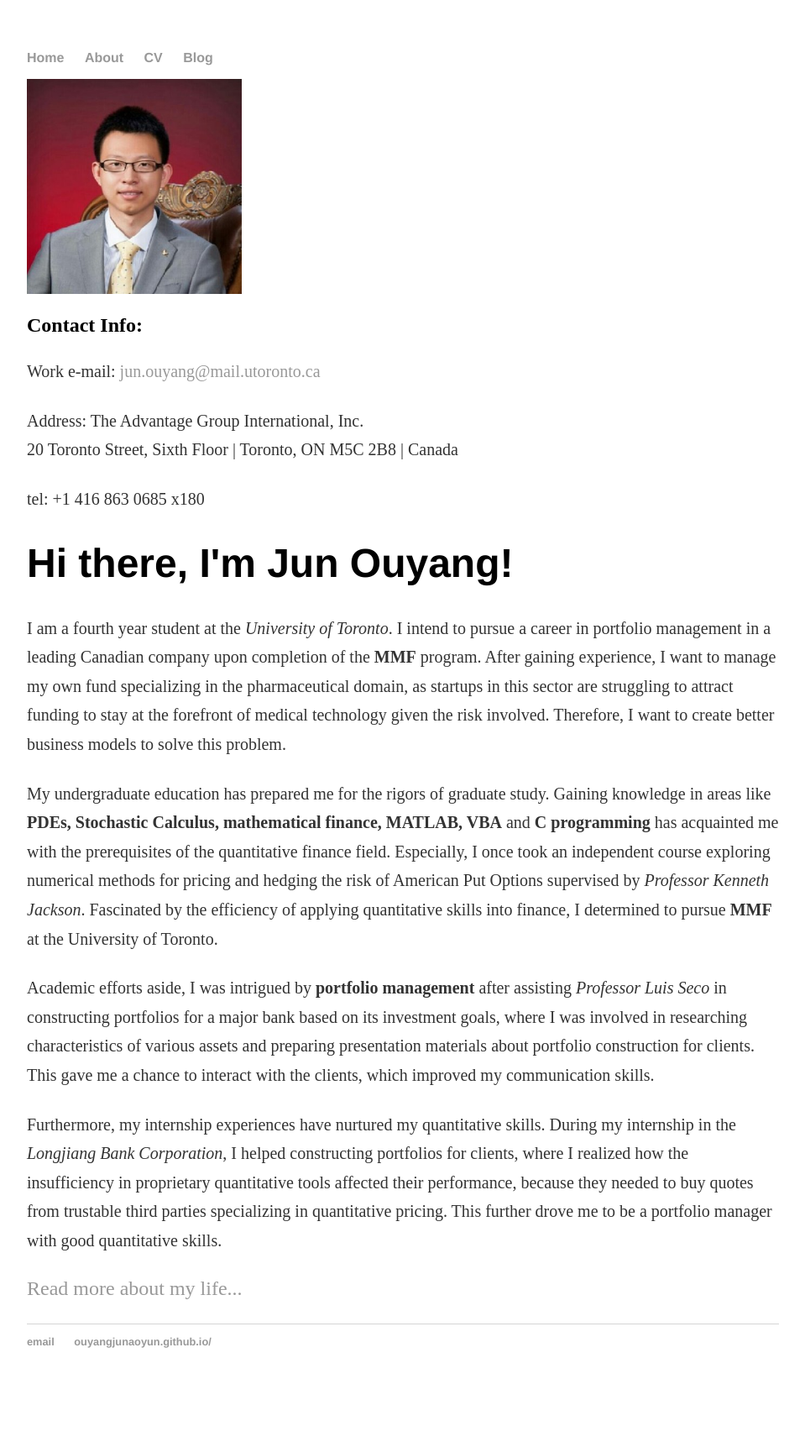
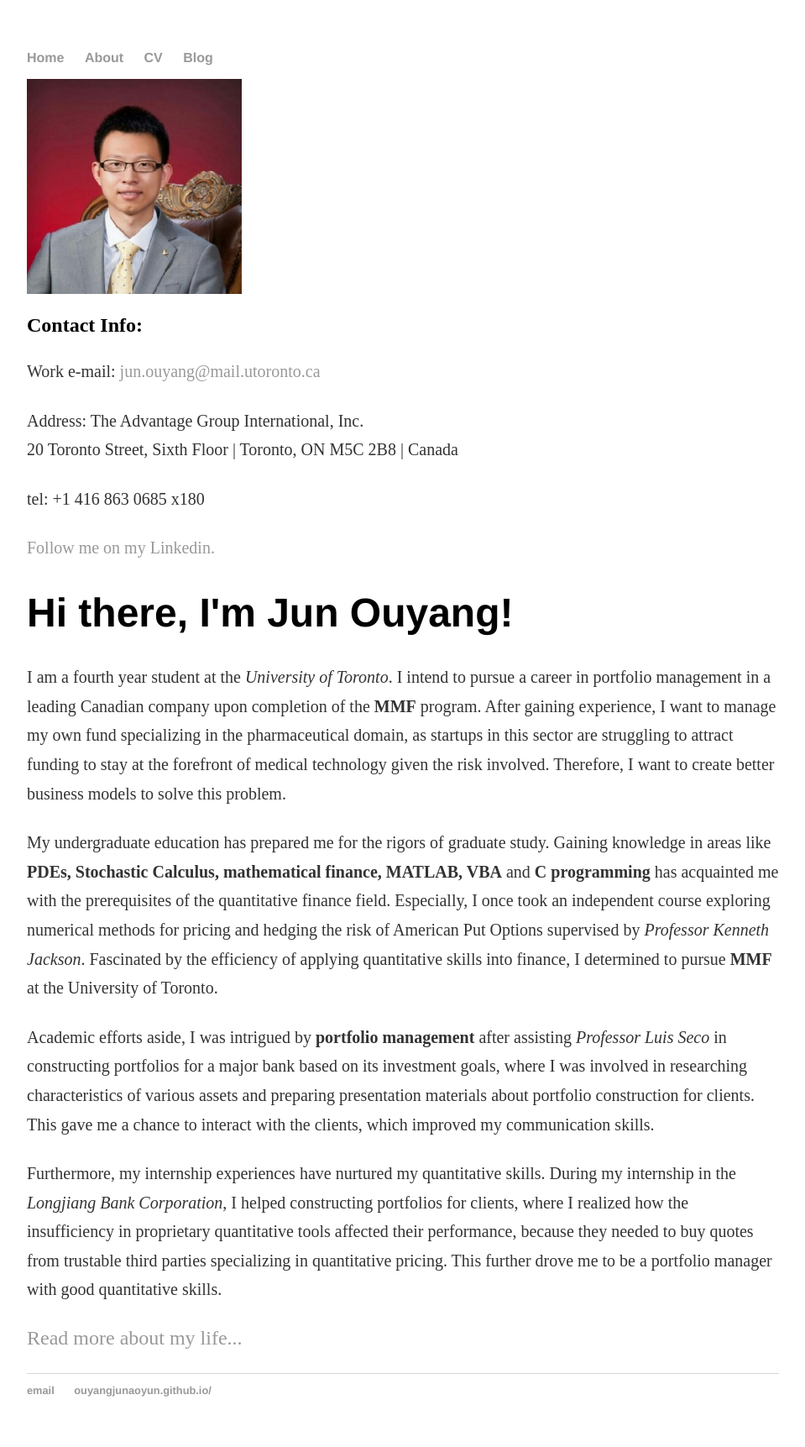
Before and after one commit to ouyangjunaoyun/mywebsite, a Jekyll site: the page built from index.html, in a window 1280 px wide. Shown: the whole page at 84% size, without its empty margins (160-1119 px from the left). Built offline with Jekyll 4.4.1, drawn with Linux system fonts in a browser that asks for light colours; before the commit the page ends 1665 px from its top, so only the background shows below that.

Commit message:
Update index.html

```diff
--- a/index.html
+++ b/index.html
@@ -14,6 +14,7 @@ title: Jun Ouyang, University of Toronto
 <p><small>Address: The Advantage Group International, Inc.<br>
 20 Toronto Street, Sixth Floor  |  Toronto, ON   M5C 2B8  |  Canada</small></p>
 	<p><small>tel: +1 416 863 0685 x180 </small></p>
+	<p><small><a href="https://www.linkedin.com/in/junouyang/">Follow me on my Linkedin.</a> </small></p>
 </div>
 
 <div class="blurb">
```
